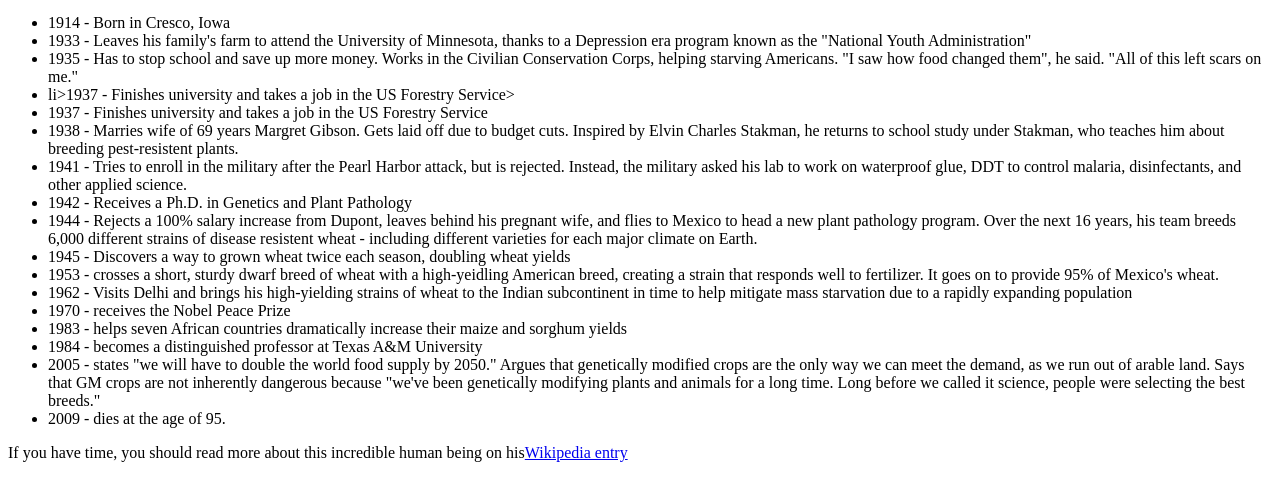
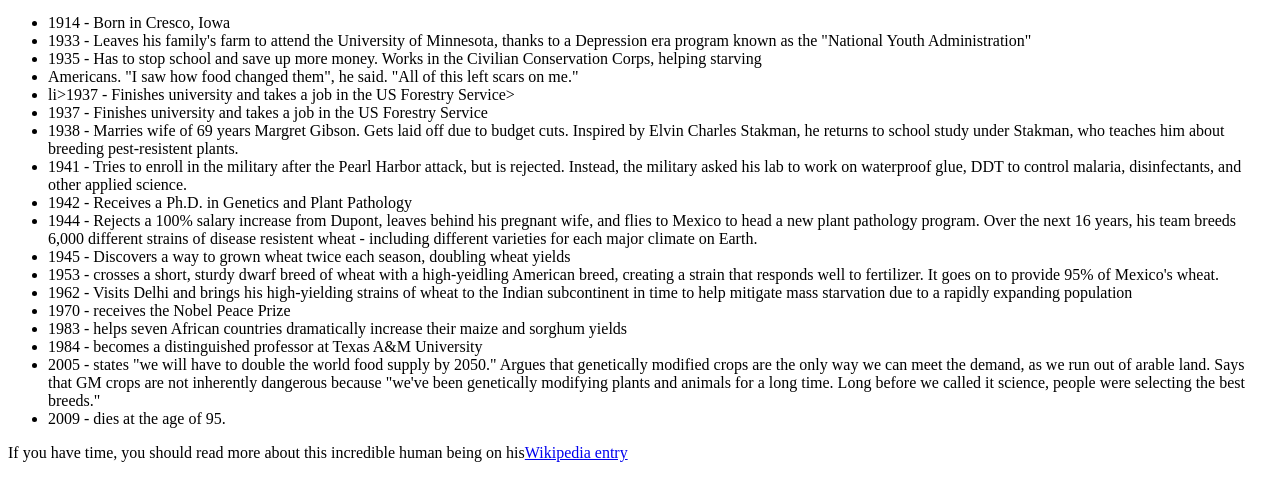
Before and after one commit to Obote/microverse-triall-collab, a plain HTML site: page index.html in a window 1280 px wide. Shown: the part 364-842 px from the top of the page. Drawn offline with Linux system fonts and the light colour scheme.

Commit message:
Update index.html

```diff
--- a/index.html
+++ b/index.html
@@ -23,7 +23,7 @@
                 <li>1933 - Leaves his family's farm to attend the University of Minnesota, thanks to a Depression era program
                     known as the "National Youth Administration"</li>
                 <li>1935 - Has to stop school and save up more money. Works in the Civilian Conservation Corps, helping starving
-                    Americans. "I saw how food changed them", he said. "All of this left scars on me."</li>
+                <li>Americans. "I saw how food changed them", he said. "All of this left scars on me."</li>
                 <li>li>1937 - Finishes university and takes a job in the US Forestry Service></li>
                 <li>1937 - Finishes university and takes a job in the US Forestry Service</li>
                 <li>
```
